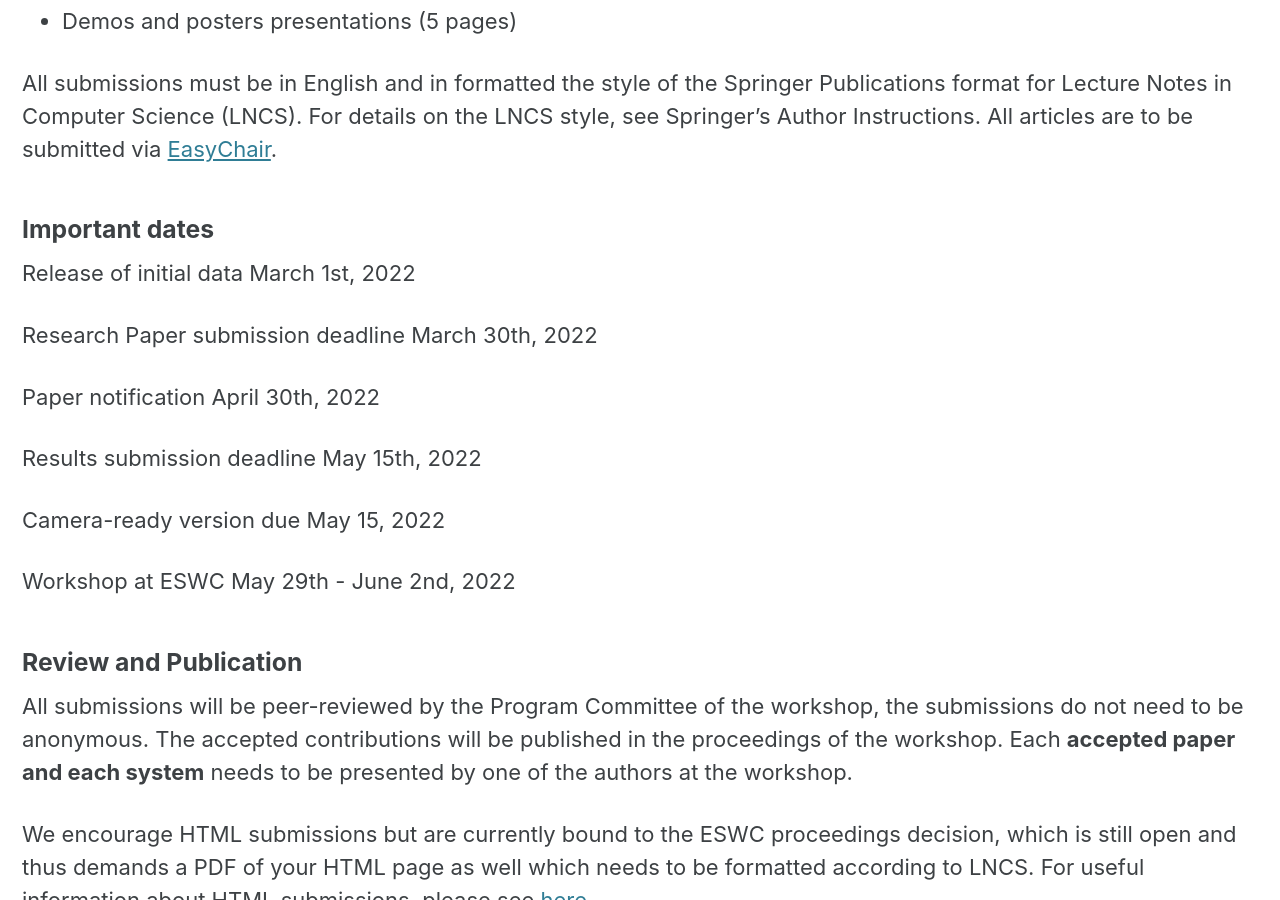
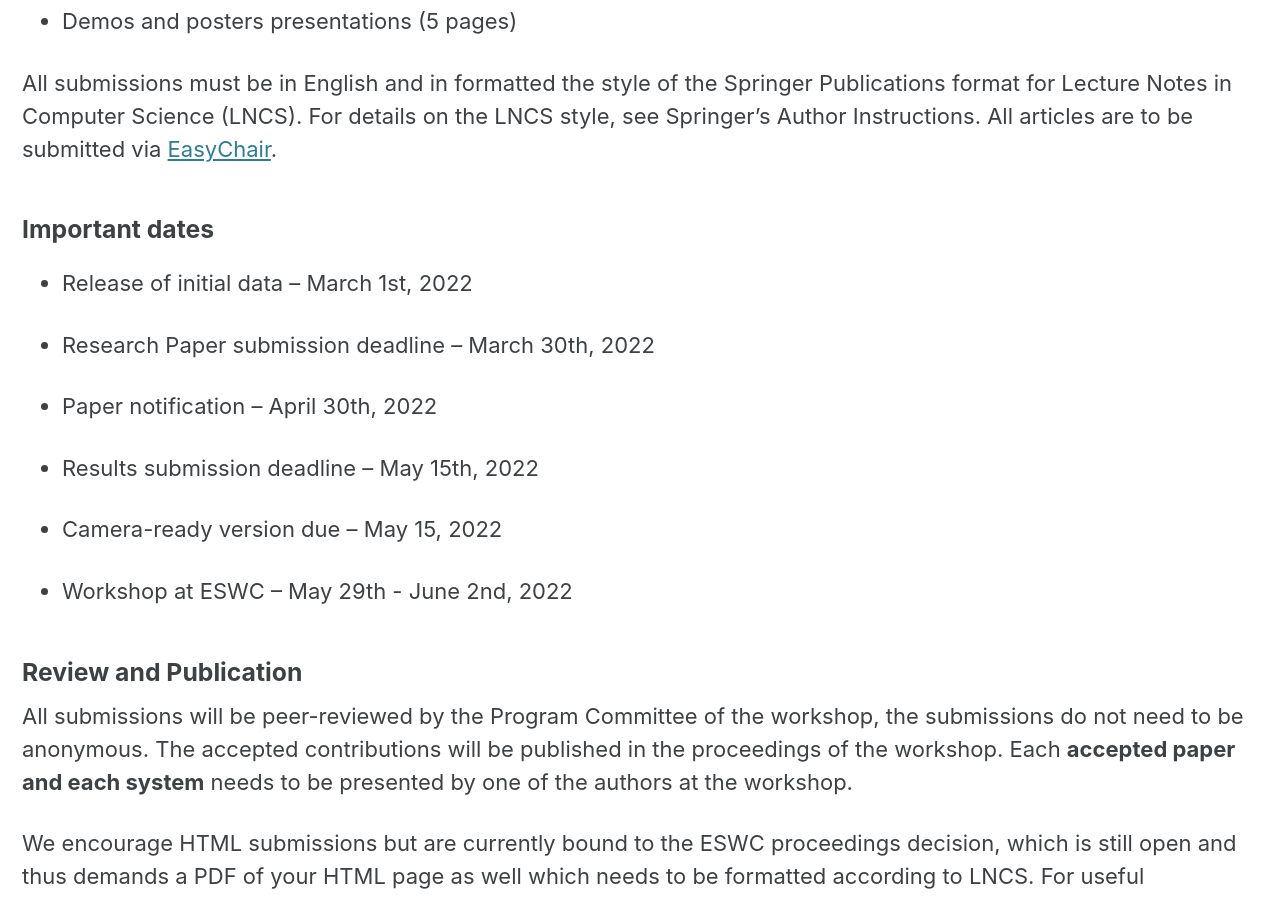
Before and after one commit to semantic-systems/nliwod-workshop, a Jekyll site: the page built from call-for-papers.md, in a window 1280 px wide and 900 px high, scrolled down 2637 px. Built offline with Jekyll 4.4.1, drawn with Linux system fonts in a browser that asks for light colours; cached includes are drawn as plain includes.

```diff
--- a/call-for-papers.md
+++ b/call-for-papers.md
@@ -58,17 +58,19 @@ Springer's Author Instructions. All articles are to be submitted via  [EasyChair
 
 ### Important dates
 
-Release of initial data	March 1st,  2022
 
-Research Paper submission deadline	March 30th, 2022
+* Release of initial data -- March 1st, 2022
 
-Paper notification	April 30th, 2022
+* Research Paper submission deadline -- March 30th, 2022
 
-Results submission deadline	May 15th, 2022
+* Paper notification -- April 30th, 2022
 
-Camera-ready version due	May 15, 2022
+* Results submission deadline -- May 15th, 2022
 
-Workshop at ESWC	May 29th - June 2nd, 2022
+* Camera-ready version due -- May 15, 2022
+
+* Workshop at ESWC -- May 29th - June 2nd, 2022
+
 
 
 
```
